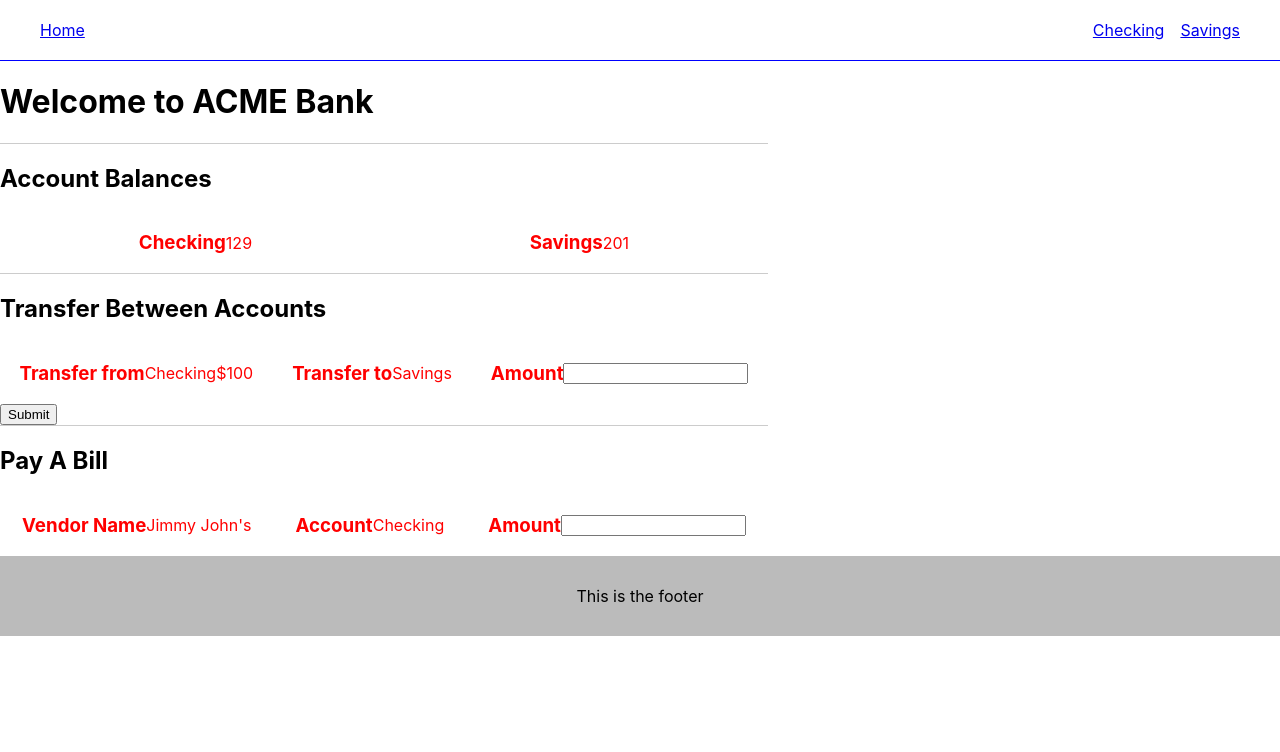
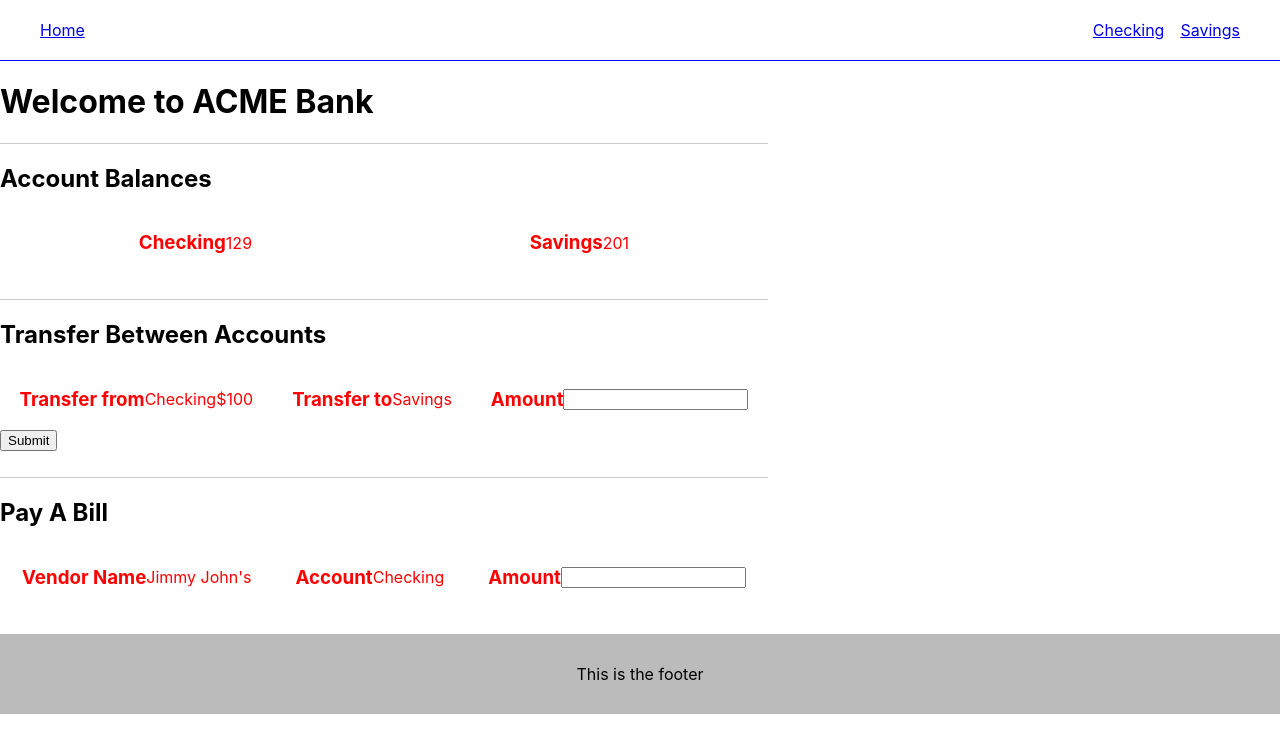
Before and after one commit to StashaG/my-bank, a React (Create React App) app: page / in a window 1280 px wide. Shown: the top 752 px of the page. Built offline with nearby package versions, Linux system fonts and the light colour scheme.

Commit message:
added padding to Pay a Bill section

```diff
--- a/src/index.css
+++ b/src/index.css
@@ -42,6 +42,7 @@ header {
 }
 .view__block {
   border-top: 1px solid #ccc;
+  padding: 0 0 26px;
 
 }
 
```
Also changed, not shown: 1 other file (tests, documents, lock files or other folders).
